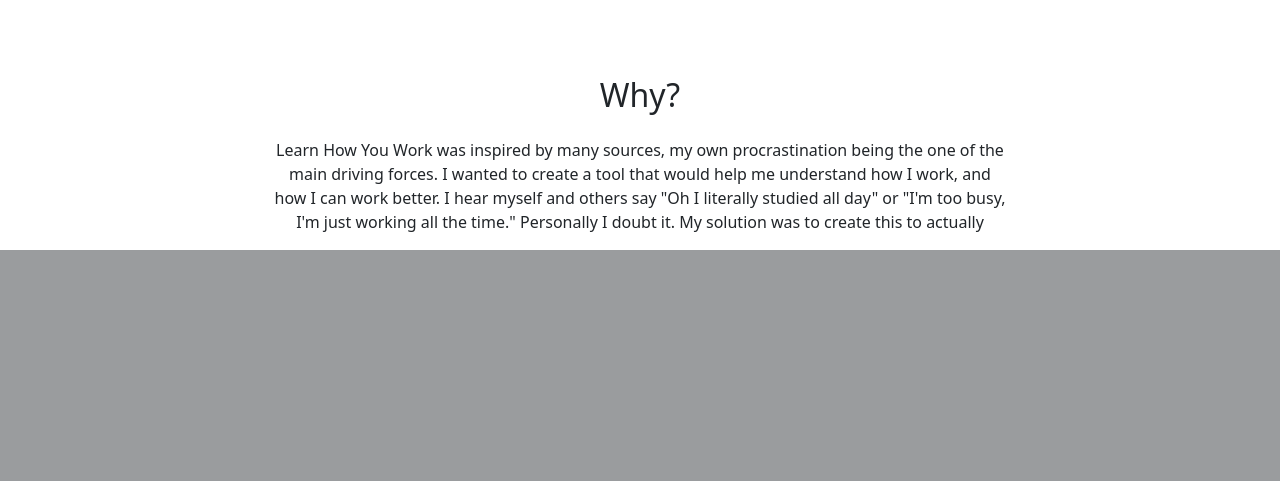
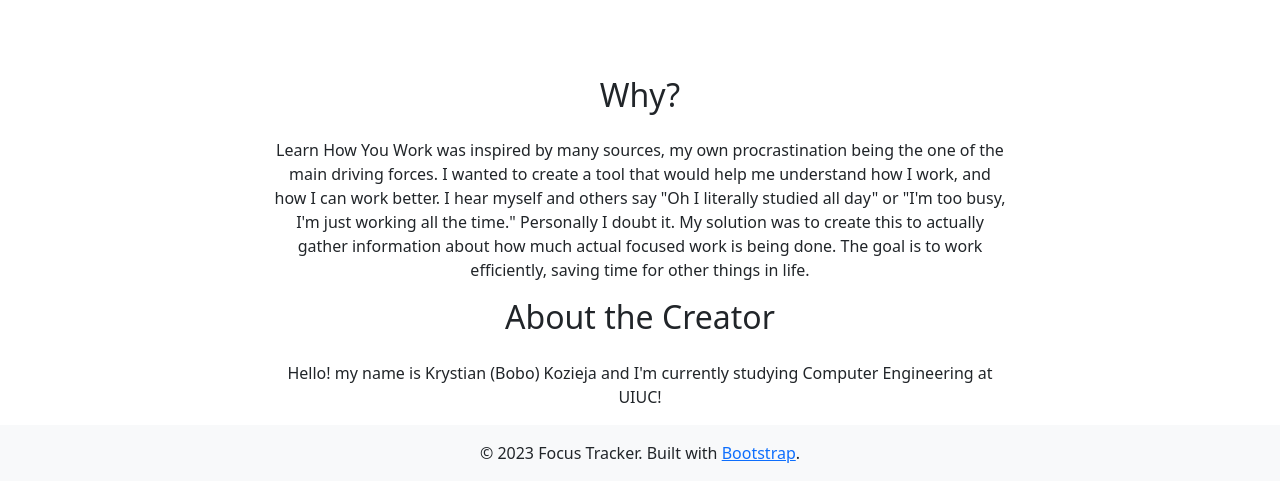
Before and after one commit to KrystianKoziejaWrk/Focus-Tracker, a Flask app: page / in a window 1280 px wide. Shown: the part 960-1441 px from the top of the page. Before the commit the page ends 1210 px from the top, so only its background shows below. Run offline with Flask 3, Linux system fonts and the light colour scheme; data that the repository does not hold is empty; parts of the project's set-up code (start-up, migrations or seed data) failed here and were passed over; some libraries are stand-ins or nearby versions.

Commit message:
changed frontend for stats

```diff
--- a/flask_backend/templates/homepage.html
+++ b/flask_backend/templates/homepage.html
@@ -131,4 +131,42 @@
               Learn How You Work was inspired by many sources, my own procrastination being the one of the main driving forces.
               I wanted to create a tool that would help me understand how I work, and how I can work better.
               I hear myself and others say "Oh I literally studied all day" or "I'm too busy, I'm just working all the time."
-              Personally I doubt it. My solution was to create this to actually
+              Personally I doubt it. My solution was to create this to actually gather information about how much
+              actual focused work is being done. The goal is to work efficiently, saving time for other things in life.
+            </p>
+          </div>
+        </div>
+      </div>
+    </section>
+
+    <section class="about-creator">
+      <div class="container">
+        <div class="row justify-content-center">
+          <div class="col-md-8 text-center">
+            <h2 class="mb-4">About the Creator</h2>
+            <p>
+              Hello! my name is Krystian (Bobo) Kozieja and I'm currently studying Computer Engineering at UIUC!
+            </p>
+          </div>
+        </div>
+      </div>
+    </section>
+    <!-- END ABOUT -->
+
+    <!-- FOOTER -->
+    <footer class="bg-light text-dark py-3">
+      <div class="container text-center">
+        <span>
+          &copy; 2023 Focus Tracker. Built with
+          <a href="https://getbootstrap.com/">Bootstrap</a>.
+        </span>
+      </div>
+    </footer>
+    <!-- END FOOTER -->
+
+    <!-- Bootstrap 5 JS (Bundle includes Popper) -->
+    <script
+      src="https://cdn.jsdelivr.net/npm/bootstrap@5.3.0/dist/js/bootstrap.bundle.min.js"
+    ></script>
+  </body>
+</html>
```
